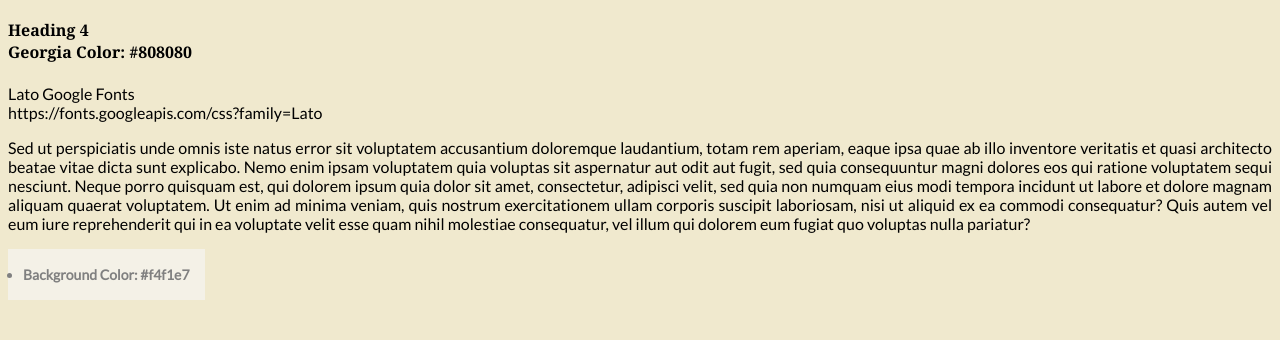
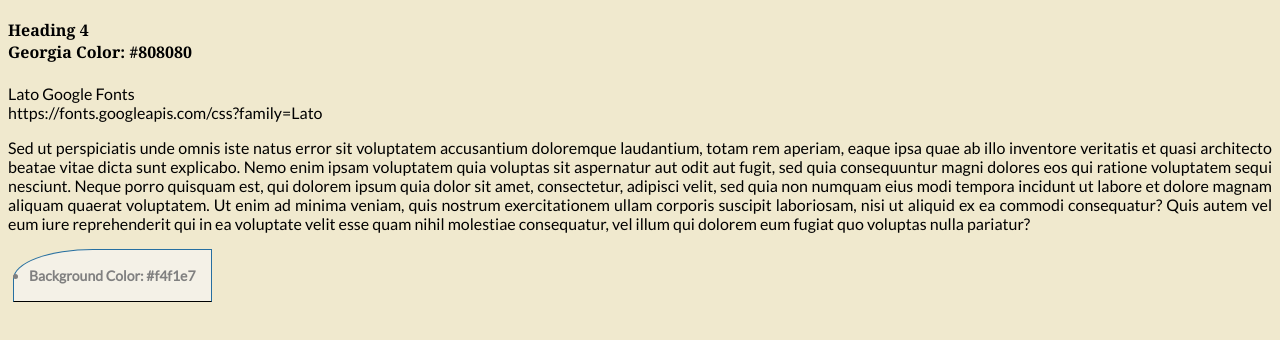
Before and after one commit to samhamm/cookie-stand, a plain HTML site: page style-guide.html in a window 1280 px wide. Shown: the part 164-504 px from the top of the page. Drawn offline with Linux system fonts and the light colour scheme.

Commit message:
Added more CSS styling

```diff
--- a/style.css
+++ b/style.css
@@ -19,7 +19,8 @@
 }
 
 ul {
-	postion: center;
+  border-top-left-radius: 80px 30px;
+  postion: center;
 	display:inline-block;
 	color: #808080;
 	padding-bottom: 3px;
@@ -27,11 +28,16 @@
 	padding-right: 10px;
 	float: left;
   font-weight: bold;
-  margin: 0 50px 0 0;
+  margin: 0 50px 0 5px;
   padding: 15 !important;
   text-align: center;
   background-color: #f4f1e7;
   line-height: 150%;
+  border-width: 1px;
+  border-style: solid;
+  border-color: #266fa1 #266fa1 #000 #266fa1;
+  text-align: justify;
+  text-justify: inter-word;
 }
 
 .menu {
```
